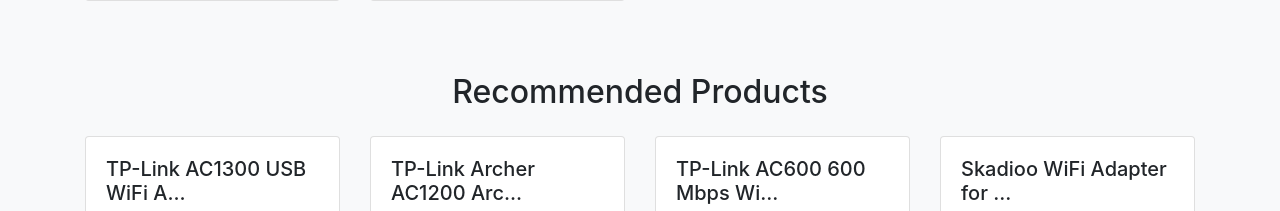
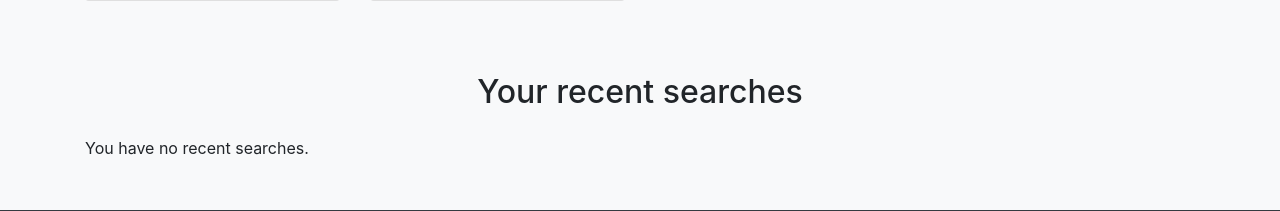
Before and after one commit to Mindulee1018/IRWA-Project, a Flask app: page / in a window 1280 px wide. Shown: the part 1441-1652 px from the top of the page. Run offline with Flask 3, Linux system fonts and the light colour scheme; the visitor is signed in with stand-in values (Sample User, id 1); parts of the project's set-up code (start-up, migrations or seed data) failed here and were passed over; some libraries are stand-ins or nearby versions.

Commit message:
add browsing history to db and display past searched products

```diff
--- a/app.py
+++ b/app.py
@@ -9,6 +9,7 @@
 from nltk.tokenize import word_tokenize
 from nltk.stem.porter import PorterStemmer
 from sklearn.feature_extraction.text import CountVectorizer
+from datetime import datetime
 
 # Download punkt
 nltk.download('punkt')
@@ -37,15 +38,17 @@
 class Signin(db.Model):
     id = db.Column(db.Integer, primary_key=True)
     username = db.Column(db.String(100), nullable=False)
-    password = db.Column(db.String(100), nullable=False)
+    signin_time = db.Column(default=datetime.now)
+
+    def __init__(self, user_id, product_name):
+        self.user_id = user_id
+        self.product_name = product_name
 
 # Define model class for browsing history
-class BrowsingHistory(db.Model):
+class Browsinghistory(db.Model):
     id = db.Column(db.Integer, primary_key=True)
-    user_id = db.Column(db.Integer, nullable=False)
-    product_id = db.Column(db.Integer, nullable=True)
-    timestamp = db.Column(db.DateTime, default=db.func.current_timestamp())
-    product_names = db.Column(db.String(500), nullable=True)
+    user_id = db.Column(db.Integer, db.ForeignKey('signup.id'), nullable=False)
+    product_name = db.Column(db.String(100), nullable=False)
 
 # Preprocess text for tags extraction
 stop_words = set(stopwords.words('english'))
@@ -128,7 +131,7 @@
     recommended_item_indices = [x[0] for x in top_similar_items]
 
     # Get the details of the top similar items
-    recommended_items_details = df.iloc[recommended_item_indices][['product_name', 'rating_count', 'rating']]
+    recommended_items_details = df.iloc[recommended_item_indices][['product_id', 'product_name', 'actual_price', 'rating_count', 'rating']]
 
     return recommended_items_details
 
@@ -161,41 +164,78 @@
 
     return df[df['product_id'].isin(recommendations.index)][['product_name', 'rating_count', 'rating']]
 
-# Hybrid Recommendations
-def get_browsing_history(user_id):
-    history = BrowsingHistory.query.filter_by(user_id=user_id).all()
-    return [entry.product_id for entry in history]
+# Function to get user's most recent search products
+def get_user_recent_searches(user_id, df, limit=10):
 
-def hybrid_recommendations(df, target_user_id, item_name, top_n=10):
-    content_based_rec = content_based_recommendations(df, item_name, top_n)
-    collaborative_filtering_rec = collaborative_filtering_recommendations(df, target_user_id, top_n)
-    browsinghistory = get_browsing_history(target_user_id)
+    # Query the BrowsingHistory for the current user's searches ordered by most recent
+    recent_searches = (Browsinghistory.query
+                       .filter_by(user_id=user_id)
+                       .order_by(Browsinghistory.id.desc())
+                       .limit(limit)
+                       .all())
 
-    # Combine recommendations while ensuring no duplicates
-    hybrid_rec = pd.concat([content_based_rec, collaborative_filtering_rec])
+    # Create a list to hold detailed product information
+    product_details = []
+    seen_products = set()  # To track seen product names
 
-    if browsinghistory:
-        history_recommendations = df[df['product_id'].isin(browsinghistory)].head(top_n)
-        hybrid_rec = pd.concat([content_based_rec, collaborative_filtering_rec, history_recommendations]).drop_duplicates()
+    for search in recent_searches:
+        # Search for the product details in the DataFrame
+        product_detail = df[df['product_name'] == search.product_name]
 
-    return hybrid_rec.head(top_n)
+        if not product_detail.empty:
+            # Extract the relevant details and append to the list
+            product_info = {
+                'product_id': product_detail['product_id'].values[0],
+                'product_name': product_detail['product_name'].values[0],
+                'actual_price': product_detail['actual_price'].values[0],
+                'rating': product_detail['rating'].values[0]
+            }
+            # Check if the product has already been seen
+            if product_info['product_name'] not in seen_products:
+                product_details.append(product_info)  # Add to the list
+                seen_products.add(product_info['product_name'])  # Mark as seen
+
+    return product_details
 
 # routes
-@app.route("/")
+@app.route("/", methods=['GET'])
 def index():
-    target_user_id = session.get('user_id')
-    item_name = ""
-    if target_user_id is None:
-        # Redirect to the login page or show an appropriate message
-        return render_template('index.html', top_rated_items=rating_base_recommendation, truncate=truncate, message="Please log in to see personalized recommendations.")
+    # Check if user is logged in
+    recent_searches = []
+    if 'user_id' in session:
+        user_id = session['user_id']  # Get the logged-in user's ID
 
-    hybrid_rec = hybrid_recommendations(df, target_user_id, item_name, top_n=10)
+        # Get the top 10 most recent searches by the user
+        recent_searches = get_user_recent_searches(user_id, df, limit=10)
 
-    return render_template('index.html', top_rated_items=rating_base_recommendation, truncate=truncate, hybrid_rec=hybrid_rec)
+    # Load top-rated items (assuming 'rating_base_recommendation' is a list of top-rated products)
+    top_rated_items = rating_base_recommendation  # Your existing recommendation logic
+
+    # Render the index page with both top-rated items and recent searches
+    return render_template('index.html',
+                           top_rated_items=top_rated_items,
+                           recent_searches=recent_searches,
+                           truncate=truncate)
+
 
 @app.route("/index")
 def home():
-    return render_template('index.html', truncate=truncate, top_rated_items=rating_base_recommendation)
+        # Check if user is logged in
+    recent_searches = []
+    if 'user_id' in session:
+        user_id = session['user_id']  # Get the logged-in user's ID
+
+        # Get the top 10 most recent searches by the user
+        recent_searches = get_user_recent_searches(user_id, df, limit=10)
+
+    # Load top-rated items (assuming 'rating_base_recommendation' is a list of top-rated products)
+    top_rated_items = rating_base_recommendation  # Your existing recommendation logic
+
+    # Render the index page with both top-rated items and recent searches
+    return render_template('index.html',
+                           top_rated_items=top_rated_items,
+                           recent_searches=recent_searches,
+                           truncate=truncate)
 
 @app.route('/navbar')
 def navbar():
@@ -223,17 +263,28 @@
         username = request.form['signinUsername']
         password = request.form['signinPassword']
 
-        user = Signin.query.filter_by(username=username, password=password).first()
+        user = Signup.query.filter_by(username=username).first()
 
         if user:
-            # Store the user_id in the session
-            session['user_id'] = user.id
+            # Verify the password
+            if user.password == password:
+                # Store the user_id in the session
+                session['user_id'] = user.id
 
-            # Render the index page
-            return redirect(url_for('index'))
+                signin_entry = Signin(username=user.username)
+                db.session.add(signin_entry)
+                db.session.commit()
+
+                # Render the index page
+                return redirect(url_for('index', truncate=truncate, top_rated_items=rating_base_recommendation))
+
+            else:
+                # If credentials are incorrect, show an error message
+                return render_template('index', error="Invalid credentials")
         else:
-            # If credentials are incorrect, show an error message
-            return render_template('index.html', error="Invalid credentials")
+            # Username does not exist
+            return render_template('index.html', error="Username not found")
+
 
 @app.route('/logout')
 def logout():
@@ -243,25 +294,34 @@
 @app.route("/recommendations", methods=['POST', 'GET'])
 def recommendations():
     if request.method == 'POST':
-        target_user_id = session.get('user_id')
-        item_name = request.form.get('prod')
-        nbr = int(request.form.get('nbr'))
+        prod = request.form.get('prod')  # Get the product searched for recommendations
+        nbr = int(request.form.get('nbr'))  # Get the number of recommendations
 
-        if target_user_id and item_name:
-            # Create a new BrowsingHistory entry
-            history_entry = BrowsingHistory(user_id=target_user_id, product_id=None, timestamp=db.func.current_timestamp(), product_names=item_name)  # product_id is None for search
-            db.session.add(history_entry)
+        # Check if user is logged in
+        if 'user_id' in session:
+            user_id = session['user_id']  # Get the logged-in user's ID
+
+            # Log the search to BrowsingHistory
+            browsing_history_entry = Browsinghistory(user_id=user_id, product_name=prod)
+            db.session.add(browsing_history_entry)
             db.session.commit()
 
-        content_based_rec = content_based_recommendations(df, item_name, top_n=nbr)
+        # Generate content-based recommendations
+        content_based_rec = content_based_recommendations(df, prod, top_n=nbr)
 
+        # Handle the case where no recommendations are found
         if content_based_rec.empty:
-            message = "no recommendations available for this product."
+            message = "No recommendations available for this product."
 
-            return render_template('index.html', top_rated_items=rating_base_recommendation, truncate=truncate, message=message)
+            return render_template('index.html', message=message, top_rated_items=rating_base_recommendation, truncate=truncate)
         else:
-            return render_template('recommendations.html', content_based_rec = content_based_rec, truncate=truncate)
-    return render_template('index.html', top_rated_items=rating_base_recommendation, truncate=truncate)
+            return render_template('recommendations.html', content_based_rec=content_based_rec, truncate=truncate)
+
+    # If the request is not POST, just render the index page
+    return render_template('index.html', truncate=truncate)
+
+
+
 
 if __name__=='__main__':
     app.run(debug=True)
--- a/templates/index.html
+++ b/templates/index.html
@@ -207,49 +301,69 @@
       </div>
     </div>
 
-
-  <!-- Products -->
+    <!--Recent searched Products -->
     <div class="container mt-5">
-    <h2 class="text-center mb-4">Recommended Products</h2>
+      <h2 class="text-center mb-4">Your recent searches</h2>
       <div class="row mt-4">
-      {% if hybrid_rec is defined and hybrid_rec.empty == false %} {% for
-      index, product in hybrid_rec.iterrows() %}
+        {% for product in recent_searches %}
         <div class="col-lg-3 col-md-4 col-sm-6 mb-4">
           <div class="card">
             <div class="card-body">
-            <h5 class="card-title">
-              {{ truncate(product['product_name'], 25) }}
-            </h5>
-            <img src="{{ url_for('static', filename='Images/' + product['product_id'] ~ '.jpg') }}"
-              alt="{{ product['product_name'] }}" style="width: 100px; height: 100px" />
-            <p class="card-text">Price: ${{ product['actual_price'] }}</p>
+              <h5 class="card-title">{{ product.product_name }}</h5>
+              <img
+                src="{{ url_for('static', filename='Images/' + product['product_id'] ~ '.jpg') }}"
+                alt="{{ product['product_name'] }}"
+                style="width: 150px; height: 150px"
+              />
+              <p class="card-text">Price: ${{ product.actual_price }}</p>
               <p class="card-text">
-              Rating: {{ product['rating'] }} ({{ product['rating_count'] }}
-              reviews)
+                Rating: {{ product['rating'] }} ({{ product.rating }} reviews)
               </p>
-            <p class="card-text">ProductID: {{ product['product_id'] }}</p>
-            <button type="button" class="btn btn-primary" data-toggle="modal" data-target="#productModal{{ index }}">
+              <p class="card-text">ProductID: {{ product.product_id }}</p>
+              <button
+                type="button"
+                class="btn btn-primary"
+                data-toggle="modal"
+                data-target="#productModal{{ index }}"
+              >
                 Buy Now
               </button>
             </div>
           </div>
         </div>
         <!-- Modal -->
-      <div class="modal fade" id="productModal{{ index }}" tabindex="-1" role="dialog"
-        aria-labelledby="productModalLabel" aria-hidden="true">
+        <div
+          class="modal fade"
+          id="productModal{{ index }}"
+          tabindex="-1"
+          role="dialog"
+          aria-labelledby="productModalLabel"
+          aria-hidden="true"
+        >
           <div class="modal-dialog" role="document">
             <div class="modal-content">
               <div class="modal-header">
-              <h5 class="card-title">{{ product['product_name'] }}</h5>
-              <button type="button" class="close" data-dismiss="modal" aria-label="Close">
+                <h5 class="modal-title" id="productModalLabel">
+                  {{ product['product_name'] }}
+                </h5>
+                <button
+                  type="button"
+                  class="close"
+                  data-dismiss="modal"
+                  aria-label="Close"
+                >
                   <span aria-hidden="true">&times;</span>
                 </button>
               </div>
               <div class="modal-body">
                 <div class="row">
+                  <div class="col-md-4"></div>
                   <div class="col-md-8">
-                  <img src="{{ url_for('static', filename='Images/' + product['product_id'] ~ '.jpg') }}"
-                    alt="{{ product['product_name'] }}" style="width: 100px; height: 100px" />
+                    <img
+                      src="{{ url_for('static', filename='Images/' + product['product_id'] ~ '.jpg') }}"
+                      alt="{{ product['product_name'] }}"
+                      style="width: 150px; height: 150px"
+                    />
                     <p>
                       <strong>Review Count:</strong> {{ product['rating_count']
                       }}
@@ -272,19 +390,23 @@
             </div>
           </div>
         </div>
-      {% endfor %} {% else %}
-      <p class="text-center">No recommendations available.</p>
+        {% endfor %}
+      </div>
+      {% if not recent_searches %}
+      <p>You have no recent searches.</p>
       {% endif %}
     </div>
-  </div>
+
     <!--footer-->
     <footer class="footer bg-dark text-white">
-    <div class="container" style="padding-top:20px;">
+      <div class="container" style="padding-top: 20px">
         <div class="row">
           <div class="col-md-3 col-sm-6">
             <h5>About Us</h5>
-          <p>Lorem ipsum dolor sit amet, consectetur adipiscing elit. Nulla pretium risus quis urna maximus, eget
-            vestibulum risus vestibulum.</p>
+            <p>
+              Lorem ipsum dolor sit amet, consectetur adipiscing elit. Nulla
+              pretium risus quis urna maximus, eget vestibulum risus vestibulum.
+            </p>
           </div>
           <div class="col-md-3 col-sm-6">
             <h5>Quick Links</h5>
```
Also changed, not shown: other parts of templates/index.html (+130 -31 lines). Lines whose indentation alone changed are shown as unchanged.
